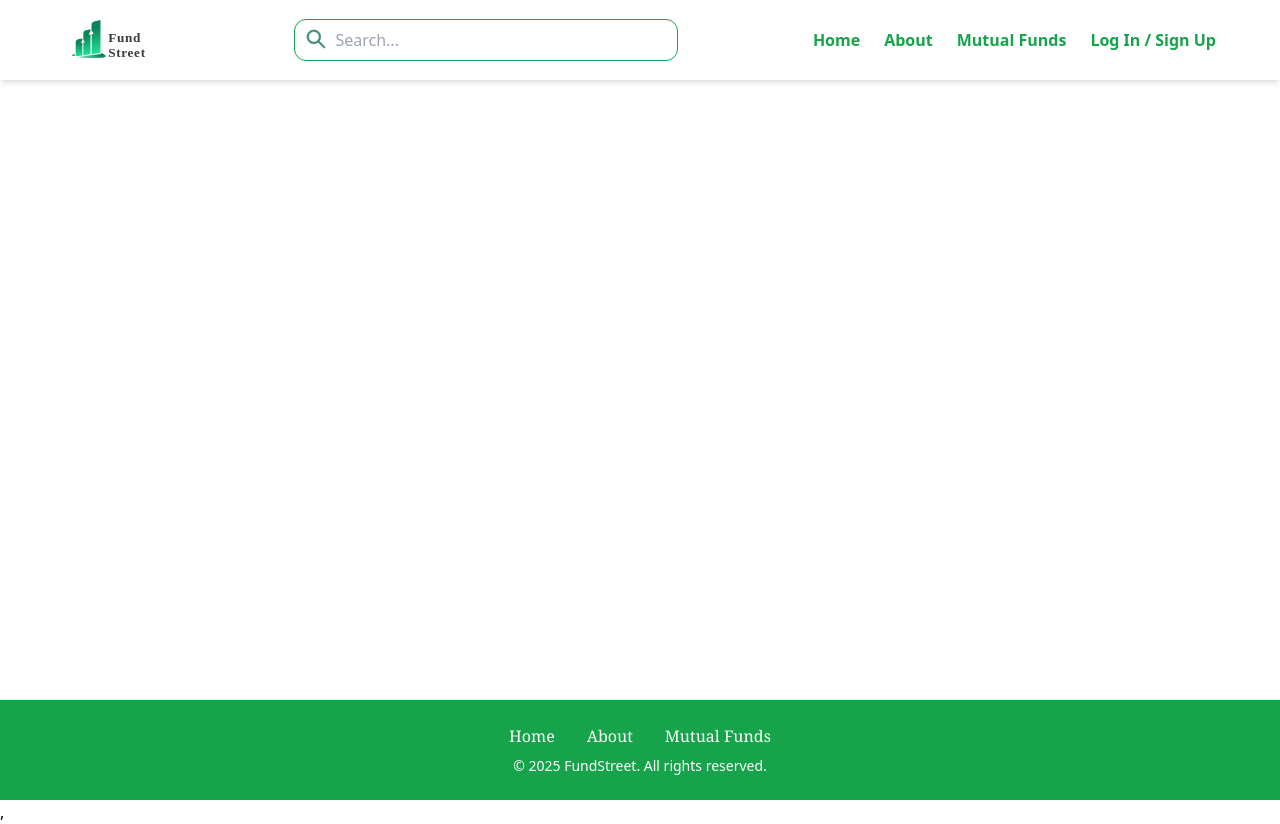
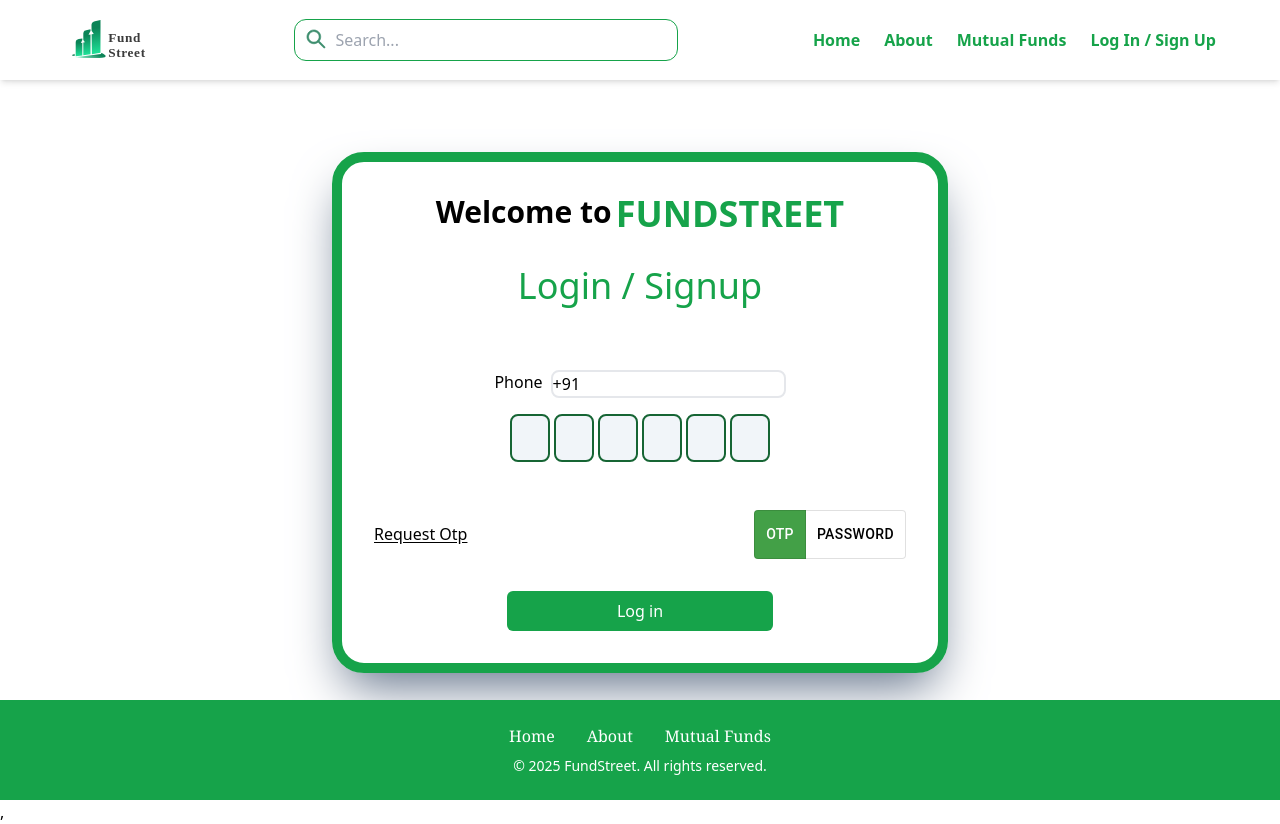
Before and after one commit to hoshang-DevX/FundStreet, a React (Vite) app in the folder FundStreet Project/: page /login in a window 1280 px wide. Built offline with nearby package versions, Linux system fonts and the light colour scheme; no server answers.

Commit message:
Added Route of Login page

```diff
--- a/FundStreet Project/src/App.jsx
+++ b/FundStreet Project/src/App.jsx
@@ -3,6 +3,7 @@ import Home from "./pages/Home";
 import About from "./pages/About";
 import Header from "./components/header/Header";
 import Footer from "./components/Footer/Footer";
+import LogInForm from "./components/loginPage/logInForm";
 
 function App() {
   return (
@@ -16,6 +17,7 @@ function App() {
           <Routes>
             <Route path="/" element={<Home />} />
             <Route path="/about" element={<About />} />
+            <Route path="/login" element={< LogInForm/>} />
           </Routes>
         </main>
 
--- a/FundStreet Project/src/components/loginPage/LogInForm.jsx
+++ b/FundStreet Project/src/components/loginPage/LogInForm.jsx
@@ -87,7 +87,7 @@ const handleLogInWithPassword = async()=>{
             <>
 
 
-      <form className="w-full max-h-full max-w-[100%] sm:max-w-[50%] h-[60%] border-solid border-[10px] p-8 border-green-600 rounded-[32px] shadow-2xl shadow-slate-500 mt-40  "
+      <form className="w-full max-h-full max-w-[100%] sm:max-w-[50%] h-[60%] border-solid border-[10px] p-8 border-green-600 rounded-[32px] shadow-2xl shadow-slate-500 mt-14  "
         onSubmit={(e) => e.preventDefault()}>
       <header className="flex flex-col">
         <h2  className="flex flex-wrap font-semibold font-sans text-lg sm:text-xl md:text-3xl justify-center gap-[4px]" >Welcome to
```
